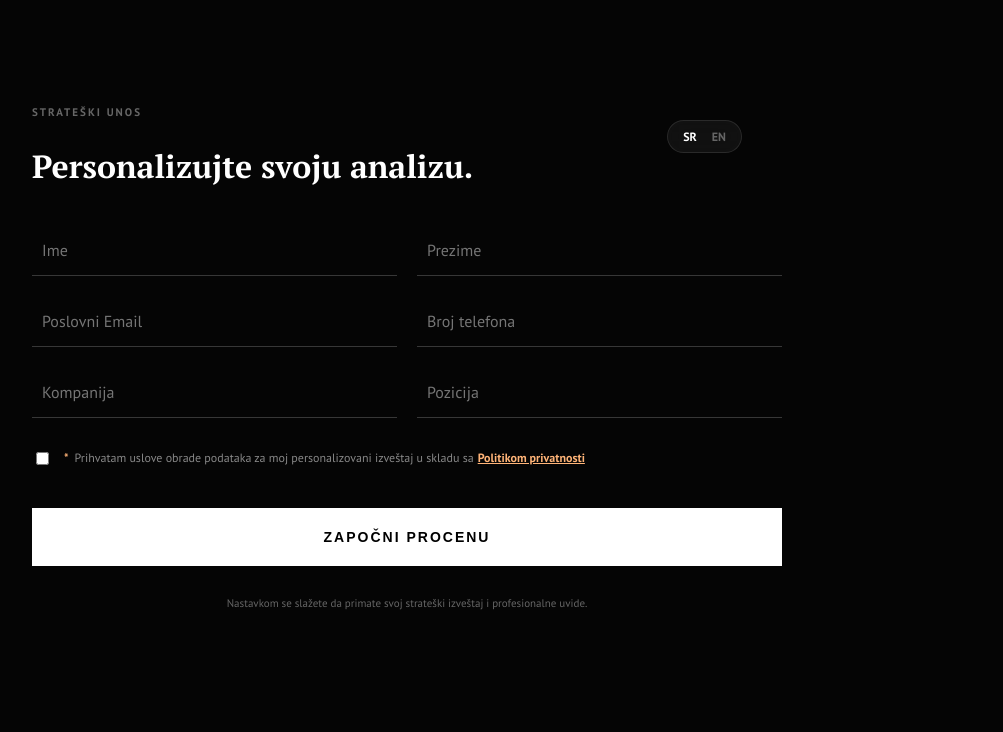
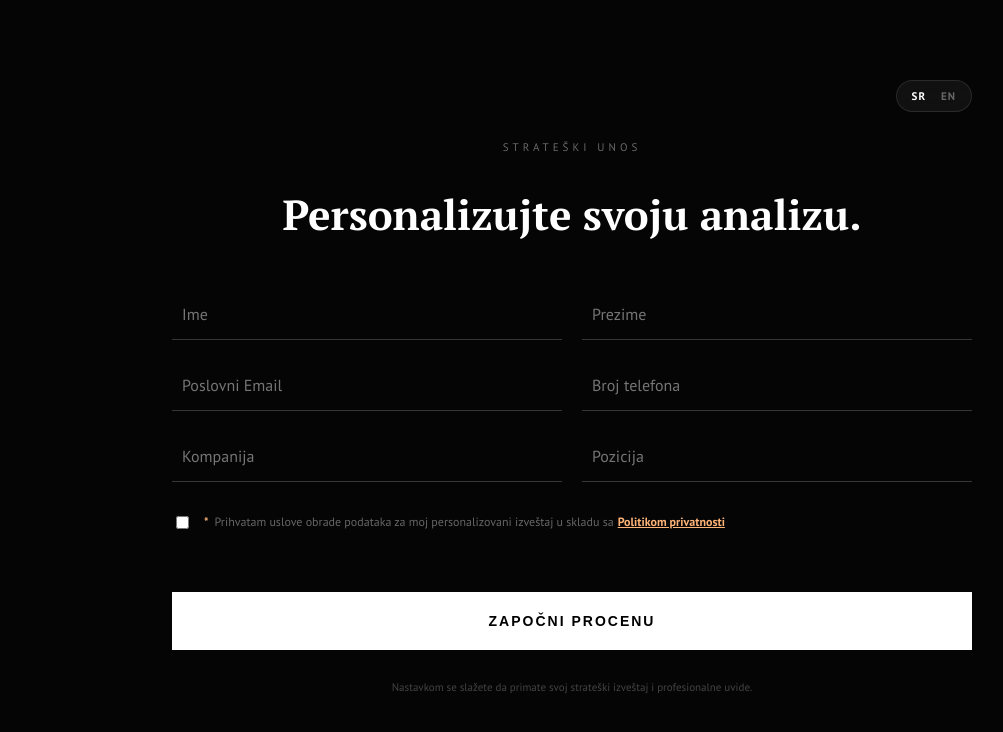
Before and after one commit to jmircic121rn/hb-serbia, a React (Create React App) app: page /#/assessment/form in a window 1280 px wide. Shown: the top 732 px of the page, without its empty margins (68-1071 px from the left). Built offline with nearby package versions, Linux system fonts and the light colour scheme.

Commit message:
fixing styles for branding pt2

```diff
--- a/src/components/LeadForm.js
+++ b/src/components/LeadForm.js
@@ -1,7 +1,6 @@
 import React, { useState } from 'react';
 import { motion } from 'framer-motion';
 import { translations } from '../data/translations';
-// Uvezi tvoje nove komponente (proveri putanju do fajla gde si ih definisala)
 import { HBInput, HBButton } from './UIComponents';
 
 const LeadForm = ({ onNext, errorMsg, onPrivacyClick, language, setLanguage }) => {
@@ -39,7 +38,7 @@ const LeadForm = ({ onNext, errorMsg, onPrivacyClick, language, setLanguage }) =
 
   const LanguagePicker = () => (
     <div style={{
-      position: 'absolute', top: '20px', right: '40px', zIndex: 100,
+      position: 'absolute', top: '-60px', right: '0', zIndex: 100,
       display: 'flex', gap: '15px', background: 'rgba(255,255,255,0.05)',
       padding: '8px 15px', borderRadius: '20px', backdropFilter: 'blur(10px)',
       border: '1px solid rgba(255,255,255,0.1)',
@@ -50,9 +49,9 @@ const LeadForm = ({ onNext, errorMsg, onPrivacyClick, language, setLanguage }) =
           key={l}
           onClick={() => setLanguage(l)}
           style={{
-            cursor: 'pointer', fontSize: '12px', fontWeight: '900',
+            cursor: 'pointer', fontSize: '11px', fontWeight: '900',
             color: language === l ? '#ffffff' : '#666',
-            transition: '0.3s'
+            transition: '0.3s', letterSpacing: '1px'
           }}
         >
           {l.toUpperCase()}
@@ -62,13 +61,49 @@ const LeadForm = ({ onNext, errorMsg, onPrivacyClick, language, setLanguage }) =
   );
 
   return (
-    <div className="bars-question-container" style={{ marginLeft: 100, position: 'relative' }}>
+    /* GLAVNI KONTEJNER - CENTRIRAN */
+    <div style={{
+        width: '100%',
+        maxWidth: '800px', // Širina forme
+        margin: '0 auto',  // Centriranje horizontalno
+        padding: '40px 20px',
+        position: 'relative',
+        display: 'flex',
+        flexDirection: 'column',
+        alignItems: 'center' // Centriranje sadržaja unutra
+    }}>
+
+      <div style={{ width: '100%', position: 'relative', textAlign: 'center' }}>
         <LanguagePicker />
 
-      <span className="category-tag">{t.tag}</span>
-      <h2 className="question-text" style={{ marginBottom: '40px' }}>{t.title}</h2>
+        <span style={{
+            display: 'block',
+            fontSize: '11px',
+            letterSpacing: '4px',
+            textTransform: 'uppercase',
+            color: 'rgba(255,255,255,0.4)',
+            marginBottom: '15px'
+        }}>
+            {t.tag}
+        </span>
 
-      <form onSubmit={handleSubmit} style={{ display: 'grid', gridTemplateColumns: '1fr 1fr', gap: '20px' }}>
+        <h2 style={{
+            fontSize: 'clamp(28px, 4vw, 42px)',
+            fontWeight: '900',
+            marginBottom: '50px',
+            lineHeight: '1.2',
+            color: '#fff'
+        }}>
+            {t.title}
+        </h2>
+
+        <form onSubmit={handleSubmit} style={{
+            display: 'grid',
+            gridTemplateColumns: '1fr 1fr',
+            gap: '20px',
+            textAlign: 'left',
+            width: '100%'
+        }}>
 
           {errorMsg && (
             <motion.div
@@ -90,49 +125,15 @@ const LeadForm = ({ onNext, errorMsg, onPrivacyClick, language, setLanguage }) =
             </motion.div>
           )}
 
-        {/* RED 1 */}
-        <HBInput
-          required
-          placeholder={t.firstName}
-          value={formData.firstName}
-          onChange={e => handleChange('firstName', e.target.value)}
-        />
-        <HBInput
-          required
-          placeholder={t.lastName}
-          value={formData.lastName}
-          onChange={e => handleChange('lastName', e.target.value)}
-        />
+          {/* INPUT POLJA */}
+          <HBInput required placeholder={t.firstName} value={formData.firstName} onChange={e => handleChange('firstName', e.target.value)} />
+          <HBInput required placeholder={t.lastName} value={formData.lastName} onChange={e => handleChange('lastName', e.target.value)} />
+          <HBInput required type="email" placeholder={t.email} value={formData.email} onChange={e => handleChange('email', e.target.value)} />
+          <HBInput required type="tel" placeholder={t.phone} value={formData.phoneNumber} onChange={e => handleChange('phoneNumber', e.target.value)} />
+          <HBInput placeholder={t.company} value={formData.company} onChange={e => handleChange('company', e.target.value)} />
+          <HBInput placeholder={t.jobTitle} value={formData.jobTitle} onChange={e => handleChange('jobTitle', e.target.value)} />
 
-        {/* RED 2 */}
-        <HBInput
-          required
-          type="email"
-          placeholder={t.email}
-          value={formData.email}
-          onChange={e => handleChange('email', e.target.value)}
-        />
-        <HBInput
-          required
-          type="tel"
-          placeholder={t.phone}
-          value={formData.phoneNumber}
-          onChange={e => handleChange('phoneNumber', e.target.value)}
-        />
-
-        {/* RED 3 */}
-        <HBInput
-          placeholder={t.company}
-          value={formData.company}
-          onChange={e => handleChange('company', e.target.value)}
-        />
-        <HBInput
-          placeholder={t.jobTitle}
-          value={formData.jobTitle}
-          onChange={e => handleChange('jobTitle', e.target.value)}
-        />
-
-        {/* GDPR - Pun red */}
+          {/* GDPR */}
           <div style={{ gridColumn: 'span 2', display: 'flex', gap: '12px', marginTop: '10px', alignItems: 'flex-start' }}>
             <input
               type="checkbox"
@@ -142,7 +143,7 @@ const LeadForm = ({ onNext, errorMsg, onPrivacyClick, language, setLanguage }) =
               onChange={(e) => setAgreed(e.target.checked)}
               style={{ marginTop: '4px', cursor: 'pointer', accentColor: '#fff' }}
             />
-          <div style={{ fontSize: '12px', color: '#888', lineHeight: '1.6' }}>
+            <div style={{ fontSize: '12px', color: '#666', lineHeight: '1.6' }}>
               <span style={{ color: '#ffb478', marginRight: '6px', fontWeight: 'bold' }}>*</span>
               {t.gdprText}
               <span
@@ -157,7 +158,6 @@ const LeadForm = ({ onNext, errorMsg, onPrivacyClick, language, setLanguage }) =
                   marginLeft: '4px',
                   cursor: 'pointer',
                   fontWeight: 'bold',
-                display: 'inline-block'
                 }}
               >
                 {t.privacyLink}
@@ -165,20 +165,18 @@ const LeadForm = ({ onNext, errorMsg, onPrivacyClick, language, setLanguage }) =
             </div>
           </div>
 
-        {/* DUGME - Pun red */}
-        <div style={{ gridColumn: 'span 2' }}>
-          <HBButton
-            type="submit"
-            isLoading={isLoading}
-          >
+          {/* DUGME */}
+          <div style={{ gridColumn: 'span 2', marginTop: '20px' }}>
+            <HBButton type="submit" isLoading={isLoading}>
               {t.btn}
             </HBButton>
           </div>
 
-        <p style={{ gridColumn: 'span 2', textAlign: 'center', fontSize: '11px', color: '#666', marginTop: '10px' }}>
+          <p style={{ gridColumn: 'span 2', textAlign: 'center', fontSize: '11px', color: '#444', marginTop: '10px' }}>
             {t.footerNote}
           </p>
         </form>
+      </div>
     </div>
   );
 };
```
Lines whose indentation alone changed are shown as unchanged.
